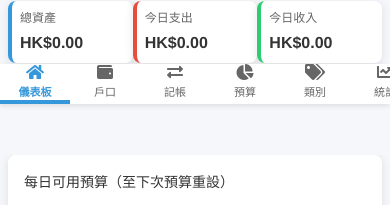
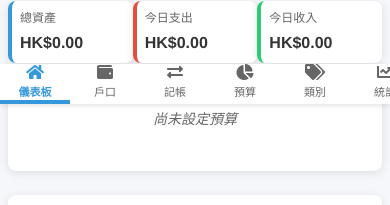
Before and after one commit to Shing1108/finance-spa, a React (Vite) app: page / in a window 390 px wide. Shown: the top 205 px of the page. Built offline with nearby package versions, Linux system fonts and the light colour scheme; no server answers.

Commit message:
edited css

```diff
--- a/src/styles.css
+++ b/src/styles.css
@@ -197,7 +197,6 @@ button, input, select, textarea {
     transition: padding var(--transition-normal);
     -webkit-overflow-scrolling: touch;
     padding-bottom: calc(var(--spacing-md) + env(safe-area-inset-bottom, 0px) + var(--bottom-bar-height));
-
 }
 
 .top-area {
@@ -732,7 +731,7 @@ button, input, select, textarea {
     right: 0;
     height: 155px; /* 快照+導航欄總高度 */
     z-index: 900; /* 在快照和導航下方 */
-    background: var(--bg-color);
+    background: transparent;
     pointer-events: none;
   }
 
@@ -2216,7 +2215,6 @@ button, input, select, textarea {
     .main-content {
         padding: var(--spacing-sm);
         padding-bottom: 80px;
-        padding-top: calc(150px + env(safe-area-inset-top, 0px));
     }
 
     .card-header {
```
